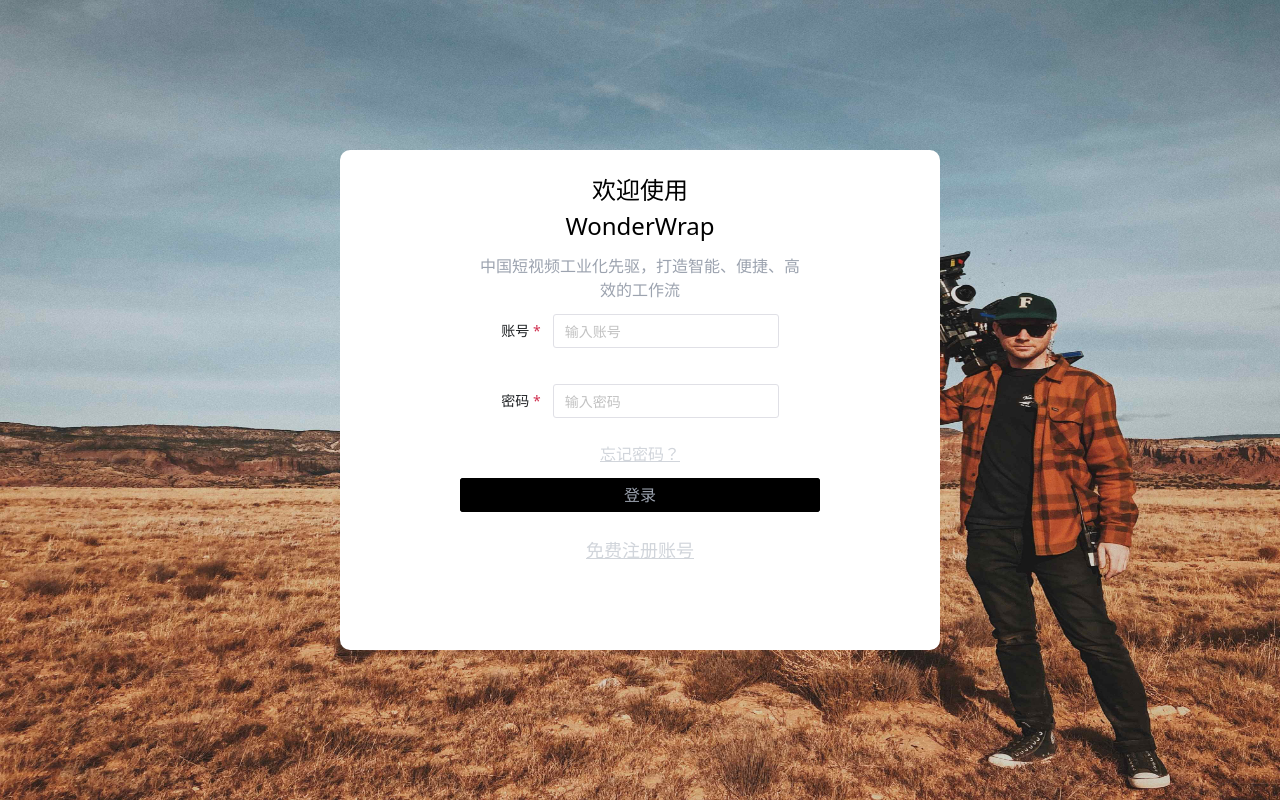
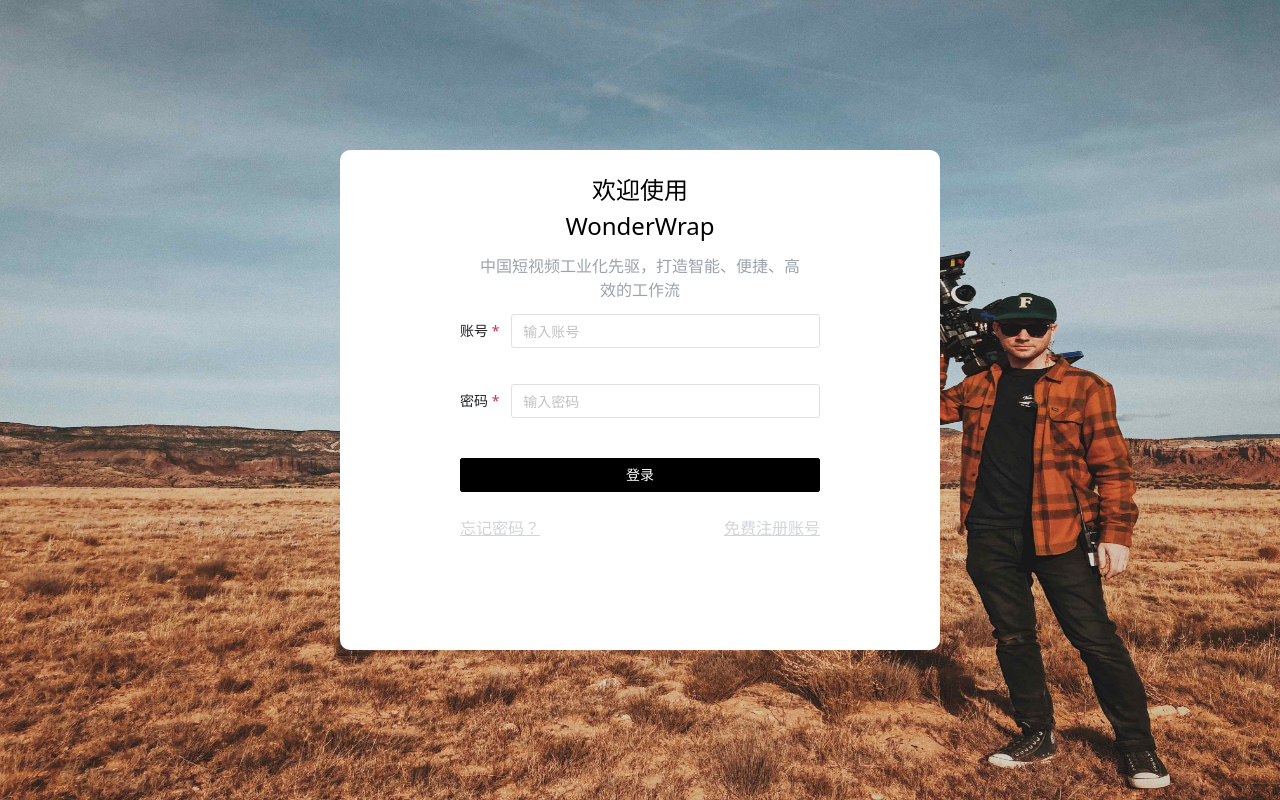
Before and after one commit to Rochester-Ting/photographer, a Vue app: page /#/login in a window 1280 px wide. Built offline with nearby package versions, Linux system fonts and the light colour scheme.

Commit message:
完善登录逻辑

```diff
--- a/src/App.vue
+++ b/src/App.vue
@@ -1,6 +1,8 @@
 <template>
   <n-config-provider :theme-overrides="themeOverrides">
-    <router-view />
+    <n-message-provider>
+      <router-view />
+    </n-message-provider>
   </n-config-provider>
 </template>
 <script setup lang="ts">
--- a/src/pages/Login/Login.vue
+++ b/src/pages/Login/Login.vue
@@ -19,22 +19,35 @@
           <n-input v-model:value="formValue.username" placeholder="输入账号" />
         </n-form-item>
         <n-form-item class="mt-3" label="密码" path="password">
-          <n-input placeholder="输入密码" v-model:value="formValue.password" />
+          <n-input
+            type="password"
+            placeholder="输入密码"
+            v-model:value="formValue.password"
+          />
         </n-form-item>
-        <div class="text-gray-300 underline">忘记密码？</div>
         <n-form-item>
           <n-button
-            class="login-content-desc mt-4"
+            class="login-submit-btn mt-4"
             type="primary"
             @click="handleValidateClick"
             attr-type="button"
+            :loading="loading"
           >
             登录
           </n-button>
         </n-form-item>
-
-        <div class="text-gray-300 text-lg underline w-full flex justify-center">
-          免费注册账号
+        <div
+          class="
+            text-gray-300 text-base
+            cursor-pointer
+            underline
+            w-full
+            flex
+            justify-between
+          "
+        >
+          <span>忘记密码？</span>
+          <span>免费注册账号</span>
         </div>
       </n-form>
     </div>
@@ -48,11 +61,22 @@
  * date: 2:17 下午 2021/8/28
  */
 import { Ref, ref } from 'vue'
+import { useRouter } from 'vue-router'
+import { useMessage } from 'naive-ui'
+// 信息提示
+const message = useMessage()
+// 路由
+const router = useRouter()
+// 创建form的dom
 const formRef: Ref<HTMLFormElement | null> = ref(null)
+// 创建数据结构
 const formValue = ref({
   username: '',
   password: ''
 })
+// loading
+const loading = ref(false)
+// 创建form参数规则
 const rules = {
   username: {
     required: true,
@@ -65,15 +89,46 @@
     trigger: ['input', 'blur']
   }
 }
+/**
+ * @Author roct
+ * @Description 点击登录
+ * @Date 10:01 下午 2021/8/29
+ **/
 const handleValidateClick = () => {
+  if (loading.value) {
+    return
+  }
   formRef.value?.validate((errors: any) => {
     if (!errors) {
-      console.log('Valid')
+      checkLogin(
+        formValue.value.username === 'admin' &&
+          formValue.value.password === 'admin'
+      )
     } else {
-      console.log(errors)
-      console.log('Invalid')
+      message.error('请输入账号/密码')
     }
   })
+}
+/**
+ * @Author roct
+ * @Description 校验登录逻辑
+ * @Date 10:19 下午 2021/8/29
+ **/
+const checkLogin = (state: boolean) => {
+  loading.value = true
+  setTimeout(
+    () => {
+      loading.value = false
+      if (state) {
+        router.push({
+          name: 'Home'
+        })
+      } else {
+        message.error('账号/密码错误')
+      }
+    },
+    state ? 1000 : 1000
+  )
 }
 </script>
 <style scoped lang="scss">
@@ -95,6 +150,12 @@
       @apply flex-col;
       @apply items-center;
       @apply justify-center;
+      :deep(.n-form-item) {
+        width: 100%;
+      }
+    }
+    .login-submit-btn {
+      width: 360px;
     }
   }
 }
```
